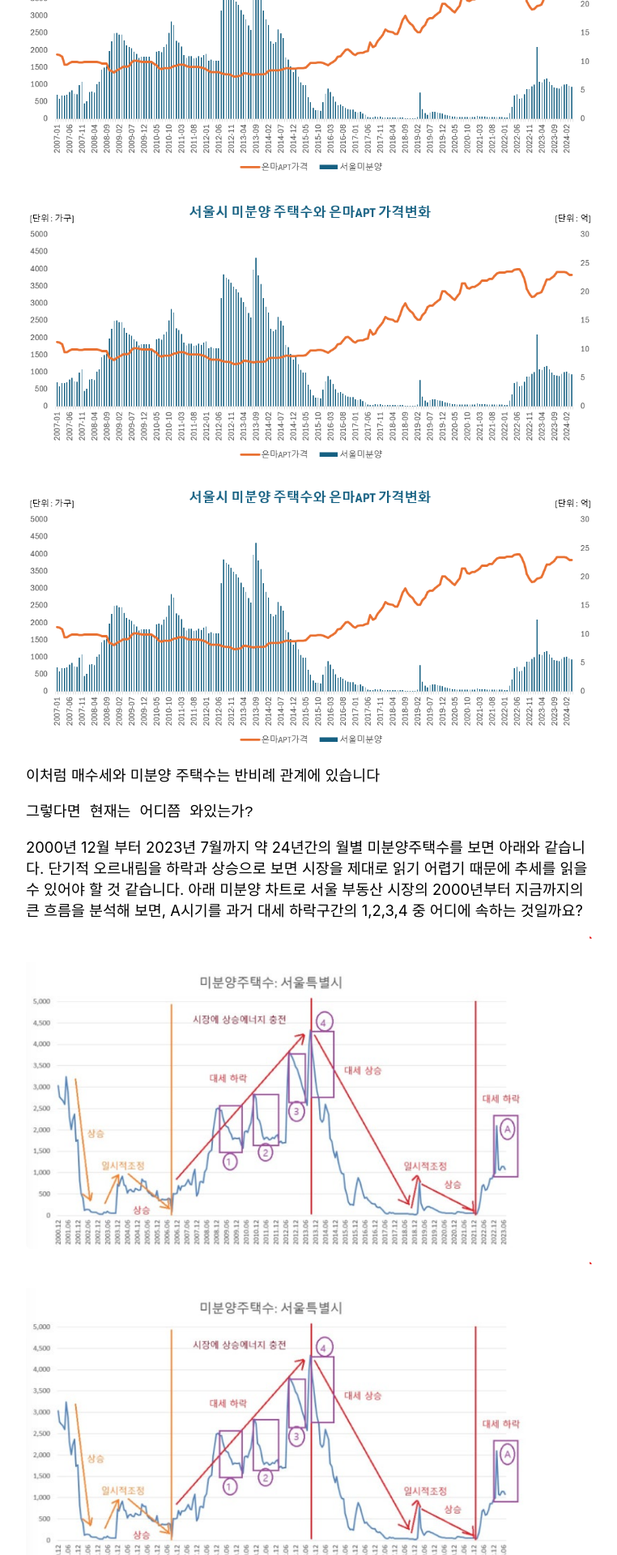
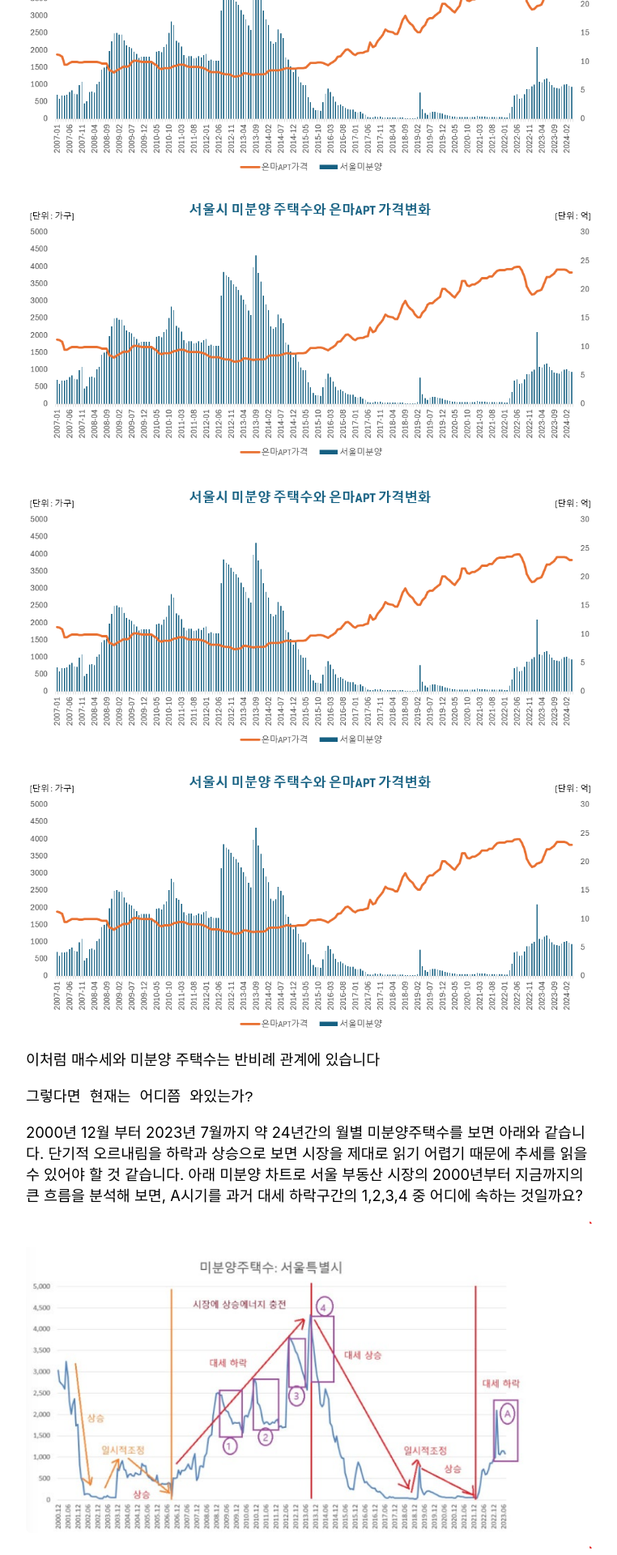
Before and after one commit to Timeleeh/skkufinal.github.io, a Jekyll site: the page built from _posts/2024-06-18-미분양 주택수와 주택가격 상관관계.md, in a window 1280 px wide. Shown: the part 604-2524 px from the top of the page at 81% size, without its empty margins (258-1020 px from the left). Built offline with Jekyll 4.4.1, drawn with Linux system fonts in a browser that asks for light colours; nearby versions of some CDN libraries; comment, search, counter and statistics services are not loaded.

Commit message:
Update 2024-06-18-미분양 주택수와 주택가격 상관관계.md

```diff
--- a/_posts/2024-06-18-미분양 주택수와 주택가격 상관관계.md
+++ b/_posts/2024-06-18-미분양 주택수와 주택가격 상관관계.md
@@ -14,7 +14,7 @@ categories: jekyll update
 아래는 서울 은마아파트의 가격 추이 입니다.
 
 [![Unma Image](/unma.png)](https://github.com/Timeleeh/skkufinal.github.io/blob/main/unma.png?raw=true)
-
+[![Unma Image](https://github.com/Timeleeh/skkufinal.github.io/blob/main/unma.png?raw=true)](https://github.com/Timeleeh/skkufinal.github.io/blob/main/unma.png?raw=true)
 
 ![Unma Image](/unma.png)
 <img src = "/unma.png" width = "100%" height = "100%" >
```
